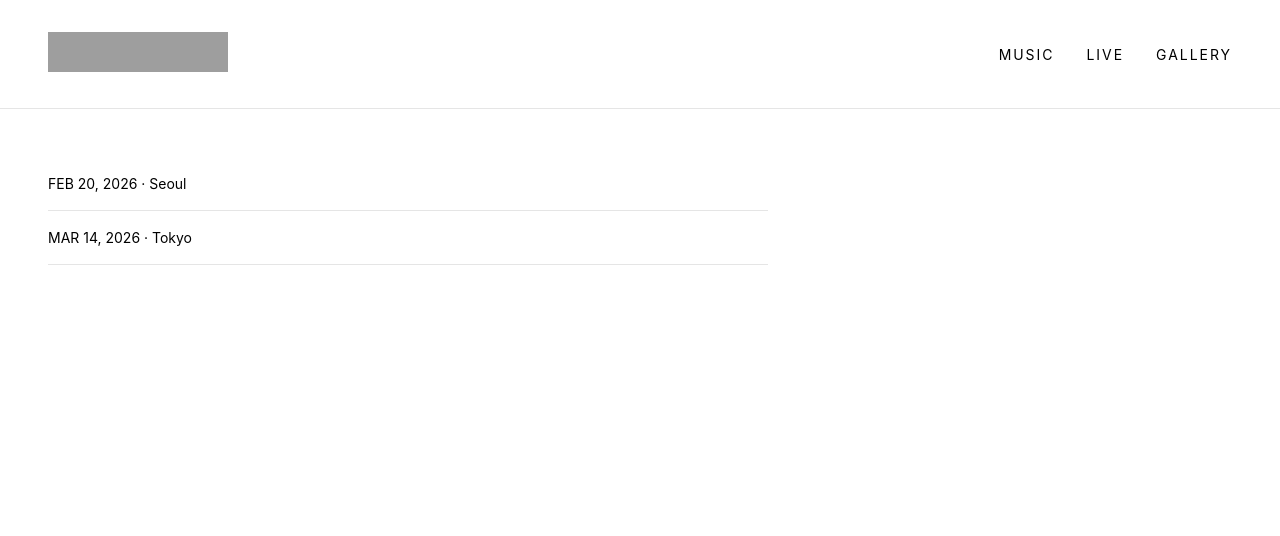
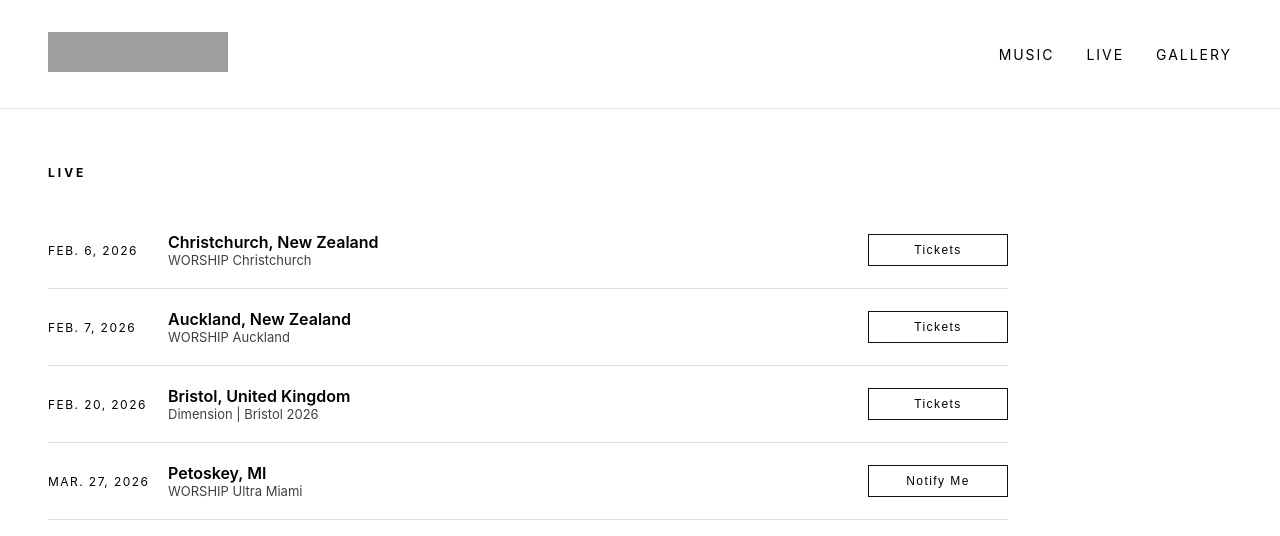
Before and after one commit to FADERIFT-KR/dnb-forum-korea, a Next.js app: page /live in a window 1280 px wide. Shown: the top 536 px of the page. Built offline with nearby package versions, Linux system fonts and the light colour scheme; grey boxes are pictures that could not be loaded.

Commit message:
add live page with show list

```diff
--- a/app/live/page.tsx
+++ b/app/live/page.tsx
@@ -1,23 +1,94 @@
 export default function LivePage() {
   const shows = [
-    "FEB 20, 2026 · Seoul",
-    "MAR 14, 2026 · Tokyo",
+    {
+      date: "FEB. 6, 2026",
+      city: "Christchurch, New Zealand",
+      venue: "WORSHIP Christchurch",
+      action: "Tickets",
+    },
+    {
+      date: "FEB. 7, 2026",
+      city: "Auckland, New Zealand",
+      venue: "WORSHIP Auckland",
+      action: "Tickets",
+    },
+    {
+      date: "FEB. 20, 2026",
+      city: "Bristol, United Kingdom",
+      venue: "Dimension | Bristol 2026",
+      action: "Tickets",
+    },
+    {
+      date: "MAR. 27, 2026",
+      city: "Petoskey, MI",
+      venue: "WORSHIP Ultra Miami",
+      action: "Notify Me",
+    },
   ]
 
   return (
-    <main style={{ padding: 48, maxWidth: 720 }}>
+    <main style={{ padding: 48, maxWidth: 960 }}>
+      <h1
+        style={{
+          fontSize: 12,
+          letterSpacing: "0.25em",
+          marginBottom: 32,
+        }}
+      >
+        LIVE
+      </h1>
+
+      <section>
         {shows.map((show, i) => (
           <div
             key={i}
             style={{
-            padding: "18px 0",
-            borderBottom: "1px solid #e5e5e5",
-            fontSize: 14,
+              display: "grid",
+              gridTemplateColumns: "120px 1fr 140px",
+              alignItems: "center",
+              padding: "20px 0",
+              borderBottom: "1px solid #ddd",
             }}
           >
-          {show}
+            <div
+              style={{
+                fontSize: 12,
+                letterSpacing: "0.12em",
+              }}
+            >
+              {show.date}
+            </div>
+
+            <div>
+              <div style={{ fontWeight: 600 }}>{show.city}</div>
+              <div style={{ fontSize: 13, opacity: 0.75 }}>
+                {show.venue}
+              </div>
+            </div>
+
+            <button
+              style={{
+                border: "1px solid #111",
+                background: "transparent",
+                padding: "8px 16px",
+                cursor: "pointer",
+                fontSize: 12,
+                letterSpacing: "0.12em",
+              }}
+              onMouseOver={e => {
+                e.currentTarget.style.background = "#111"
+                e.currentTarget.style.color = "#fff"
+              }}
+              onMouseOut={e => {
+                e.currentTarget.style.background = "transparent"
+                e.currentTarget.style.color = "#000"
+              }}
+            >
+              {show.action}
+            </button>
           </div>
         ))}
+      </section>
     </main>
   )
 }
```
Lines whose indentation alone changed are shown as unchanged.
